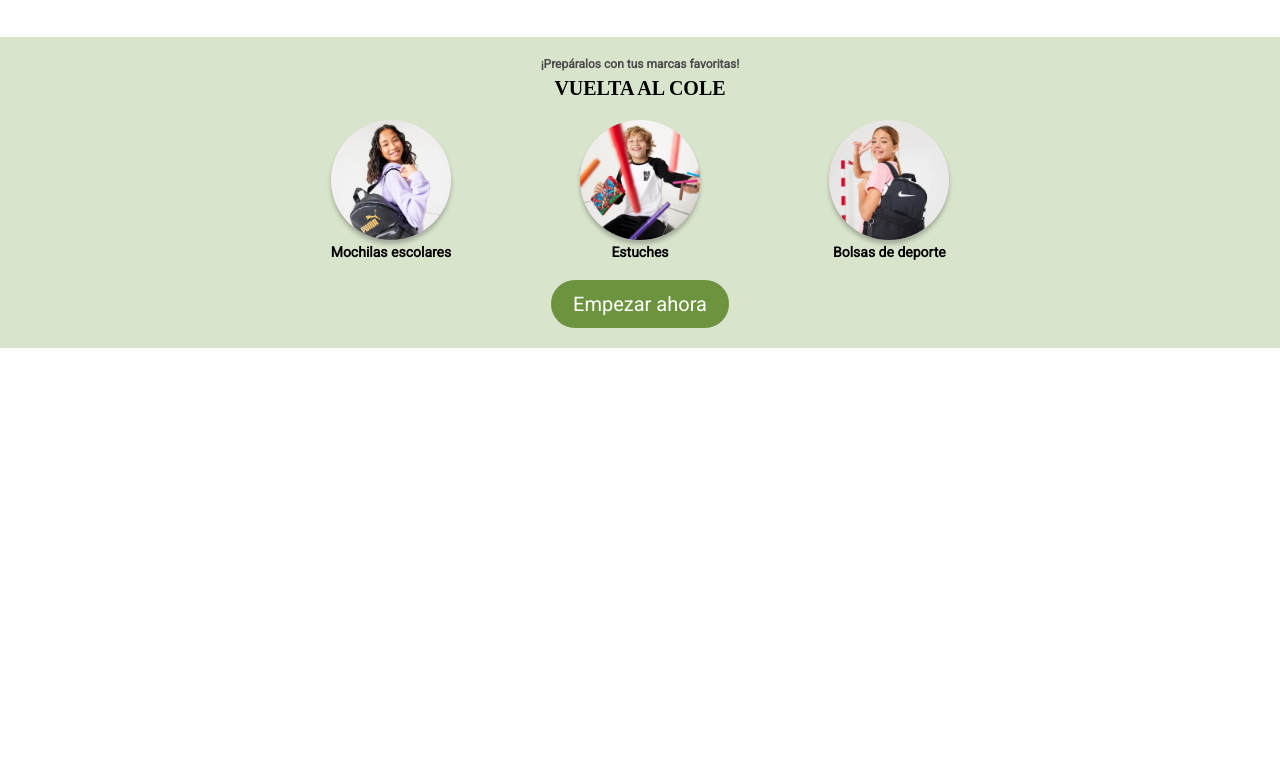
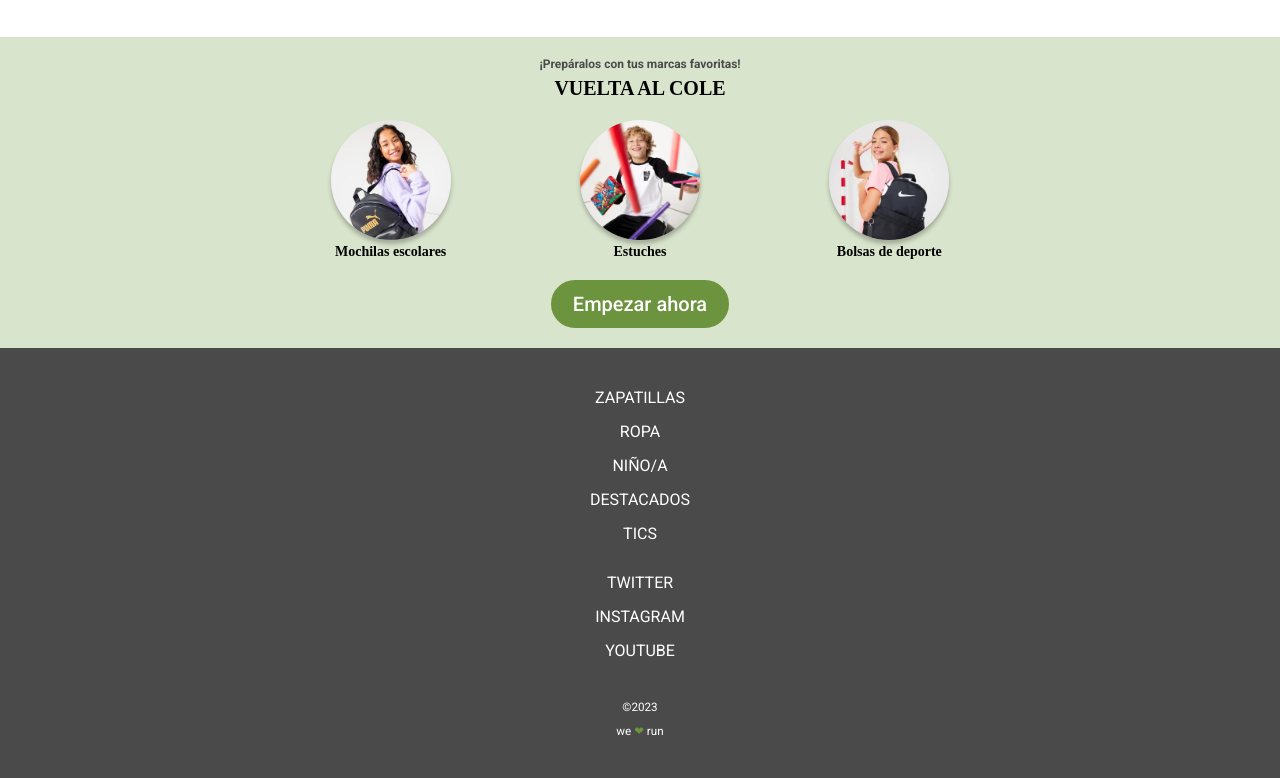
Before and after one commit to Adalab/modulo-1-evaluacion-final-estherquiros, a website built with Vite: page src/index.html in a window 1280 px wide. Shown: the part 822-1600 px from the top of the page. Before the commit the page ends 1170 px from the top, so only its background shows below. Built offline with nearby package versions, Linux system fonts and the light colour scheme.

Commit message:
añado footer

```diff
--- a/src/index.html
+++ b/src/index.html
@@ -4,10 +4,14 @@
     <meta charset="UTF-8" />
     <meta name="viewport" content="width=device-width, initial-scale=1" />
     <title>1.N Título</title>
+
+    <link rel="preconnect" href="https://fonts.googleapis.com" />
+    <link rel="preconnect" href="https://fonts.gstatic.com" crossorigin />
     <link
-      href="https://fonts.googleapis.com/css?family=Roboto&display=swap"
+      href="https://fonts.googleapis.com/css2?family=Roboto+Slab:wght@100..900&family=Roboto:ital,wght@0,100..900;1,100..900&display=swap"
       rel="stylesheet"
     />
+
     <link rel="stylesheet" href="./scss/main.scss" />
     <link rel="icon" href="/images/favicon.png" />
   </head>
--- a/src/partials/categories-section.html
+++ b/src/partials/categories-section.html
@@ -1,4 +1,4 @@
-<div class="categories-bg">
+<div id="categories" class="categories-bg">
   <section class="categories-section">
     <div class="title-categories">
       <small>¡Prepáralos con tus marcas favoritas!</small>
--- a/src/partials/footer.html
+++ b/src/partials/footer.html
@@ -0,0 +1,36 @@
+<footer class="footer">
+  <div class="footer-listas">
+    <ul class="footer-lista">
+      <li class="footer-elemento">
+        <a href="https://adalab.es/" class="footer-enlace">ZAPATILLAS</a>
+      </li>
+      <li class="footer-elemento">
+        <a href="https://adalab.es/" class="footer-enlace">ROPA</a>
+      </li>
+      <li class="footer-elemento">
+        <a href="https://adalab.es/" class="footer-enlace">NIÑO/A</a>
+      </li>
+      <li class="footer-elemento">
+        <a href="https://adalab.es/" class="footer-enlace">DESTACADOS</a>
+      </li>
+      <li class="footer-elemento">
+        <a href="https://adalab.es/" class="footer-enlace">TICS</a>
+      </li>
+    </ul>
+    <ul class="footer-lista">
+      <li class="footer-elemento">
+        <a href="https://adalab.es/" class="footer-enlace">TWITTER</a>
+      </li>
+      <li class="footer-elemento">
+        <a href="https://adalab.es/" class="footer-enlace">INSTAGRAM</a>
+      </li>
+      <li class="footer-elemento">
+        <a href="https://adalab.es/" class="footer-enlace">YOUTUBE</a>
+      </li>
+    </ul>
+  </div>
+  <div class="footer-copy">
+    <small class="2023">&copy;2023</small>
+    <small class="corazon-text">we <span class="corazon">❤︎</span> run</small>
+  </div>
+</footer>
--- a/src/partials/hero.html
+++ b/src/partials/hero.html
@@ -1,7 +1,7 @@
 <section class="hero">
   <h1>COMIENZOS COMPARTIDOS</h1>
   <p>Todo lo que necesitan para volver al cole con ilusión</p>
-  <a class="down" href="#main-section">
+  <a class="down" href="#categories">
     <img
       src="../images/component-images/ico-scroll-down.svg"
       alt="Imagen flecha hacia abajo"
--- a/src/scss/main.scss
+++ b/src/scss/main.scss
@@ -3,6 +3,7 @@
 @use "./partials/hero.scss";
 @use "./partials/primary-section.scss";
 @use "./partials/categories-section.scss";
+@use "./partials/footer.scss";
 
 * {
   margin: 0;
--- a/src/scss/partials/categories-section.scss
+++ b/src/scss/partials/categories-section.scss
@@ -54,6 +54,7 @@
     font-weight: bold;
     color: vars.$black-color;
     font-size: 14px;
+    font-family: vars.$secondary-font;
   }
   a {
     grid-column: span 3;
--- a/src/scss/partials/footer.scss
+++ b/src/scss/partials/footer.scss
@@ -0,0 +1,42 @@
+@use "../variables.scss" as vars;
+
+.footer {
+  background-color: vars.$detail-color;
+  display: flex;
+  flex-direction: column;
+  gap: 40px;
+  padding: 40px;
+
+  .footer-enlace {
+    color: vars.$white-color;
+    text-decoration: none;
+  }
+  .footer-elemento {
+    text-align: center;
+    font-family: vars.$main-font;
+    font-size: 16px;
+  }
+  .footer-lista {
+    display: flex;
+    flex-direction: column;
+    gap: 15px;
+  }
+  .footer-listas {
+    display: flex;
+    flex-direction: column;
+    gap: 30px;
+  }
+
+  .footer-copy {
+    color: vars.$white-color;
+    display: flex;
+    gap: 10px;
+    flex-direction: column;
+    align-items: center;
+    font-size: 14px;
+    font-family: vars.$main-font;
+  }
+  .corazon {
+    color: vars.$primary-color;
+  }
+}
--- a/src/scss/variables.scss
+++ b/src/scss/variables.scss
@@ -6,8 +6,8 @@ $white-color: #ffffff;
 $black-color: #000000;
 
 /* FUENTES */
-$main-font:Roboto, sans-serif;
-$secondary-font: RobotoSlab, serif;
+$main-font: "Roboto", sans-serif;
+$secondary-font: "RobotoSlab", serif;
 
 /* BREAKPOINTS */
 $mobile-bp: 320px;
```
